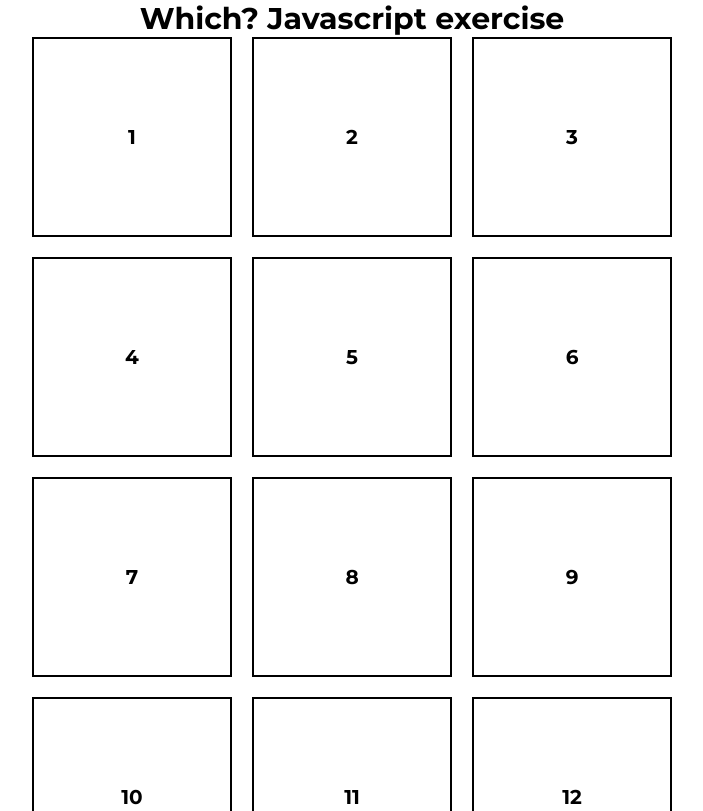
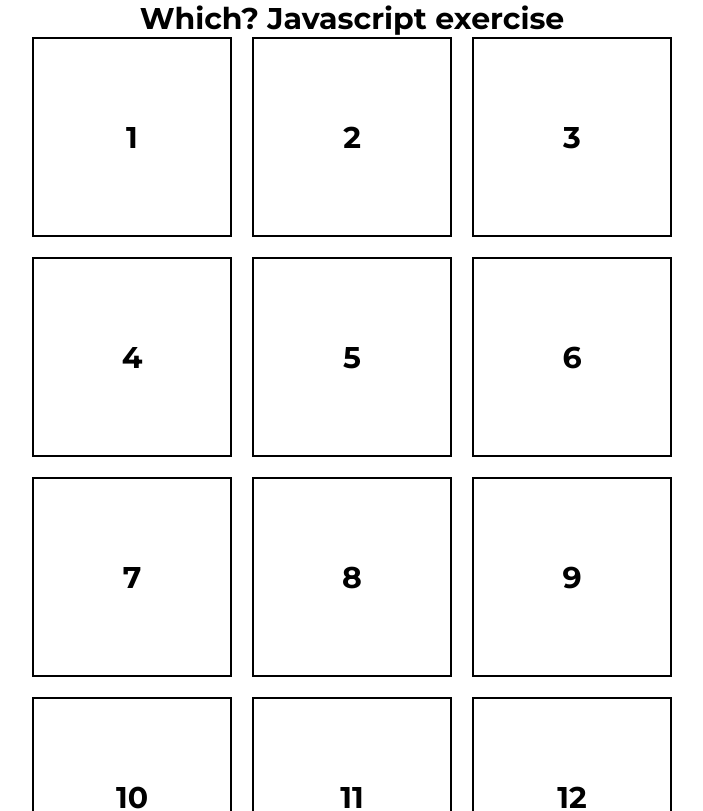
Before and after one commit to ojam1/multiplication-help, a React (Create React App) app: page / in a window 1280 px wide. Shown: the top 811 px of the page, without its empty margins (288-991 px from the left). Built offline with nearby package versions, Linux system fonts and the light colour scheme.

Commit message:
add a11y

```diff
--- a/src/components/Number/Number.jsx
+++ b/src/components/Number/Number.jsx
@@ -3,9 +3,18 @@ import React from "react";
 import Wrapper from "./number.style";
 
 const Number = ({ number, highlighted, onClickFunction }) => (
-    <Wrapper onClick={() => onClickFunction(number)} highlighted={highlighted}>
-      {number}
-    </Wrapper>
-  );
+  <Wrapper
+    onClick={() => onClickFunction(number)}
+    highlighted={highlighted}
+    number={number}
+    onKeyPress={(e) => {
+      if (e.code === "Enter") {
+        onClickFunction(number);
+      }
+    }}
+  >
+    {number}
+  </Wrapper>
+);
 
 export default Number;
--- a/src/components/Number/number.style.js
+++ b/src/components/Number/number.style.js
@@ -1,15 +1,26 @@
-import styled from 'styled-components';
+import styled from "styled-components";
 
-export default styled.div`
+export default styled.div.attrs(({ number }) => ({
+  tabIndex: 0,
+  "aria-label": `number ${number}`,
+}))`
   cursor: pointer;
   display: flex;
   justify-content: center;
   align-items: center;
-  font-size: 2rem;
+  font-size: 3rem;
   min-width: 20rem;
   min-height: 20rem;
   padding: 1rem;
   color: black;
   border: 2px solid black;
-  background-color: ${({ highlighted }) => highlighted ? 'yellow' : 'white'};
+  background-color: ${({ highlighted }) => (highlighted ? "yellow" : "white")};
+
+  &:focus {
+    outline: 0;
+  }
+
+  &:focus-visible {
+    outline: 2px solid blue
+  }
 `;
```
